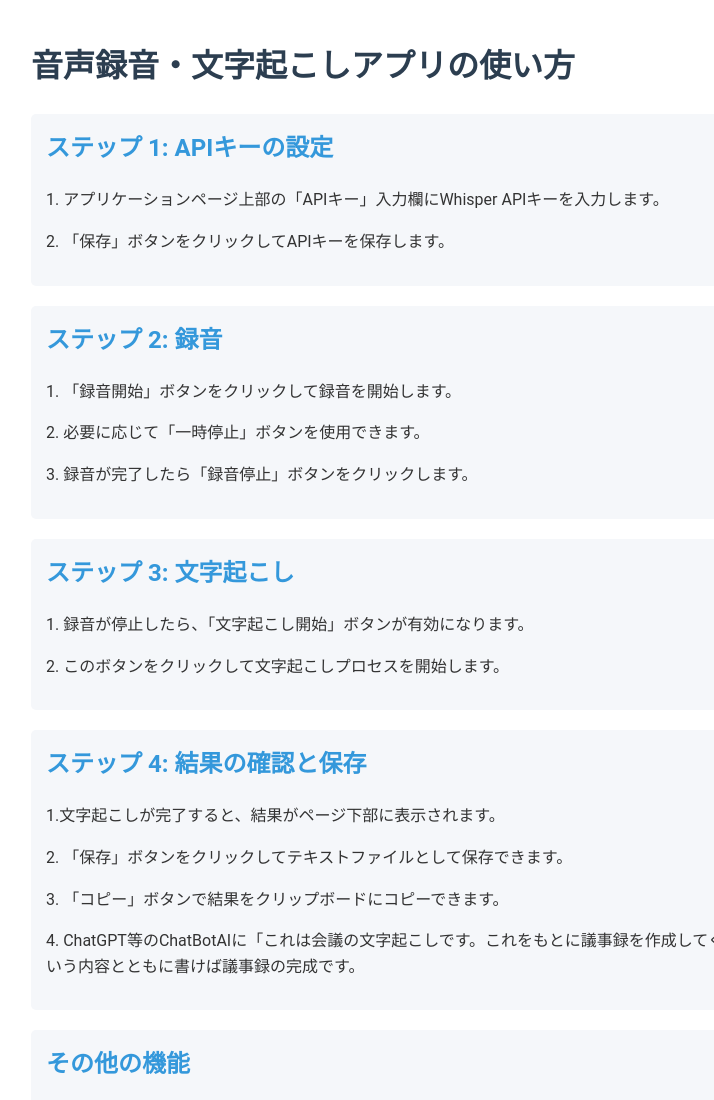
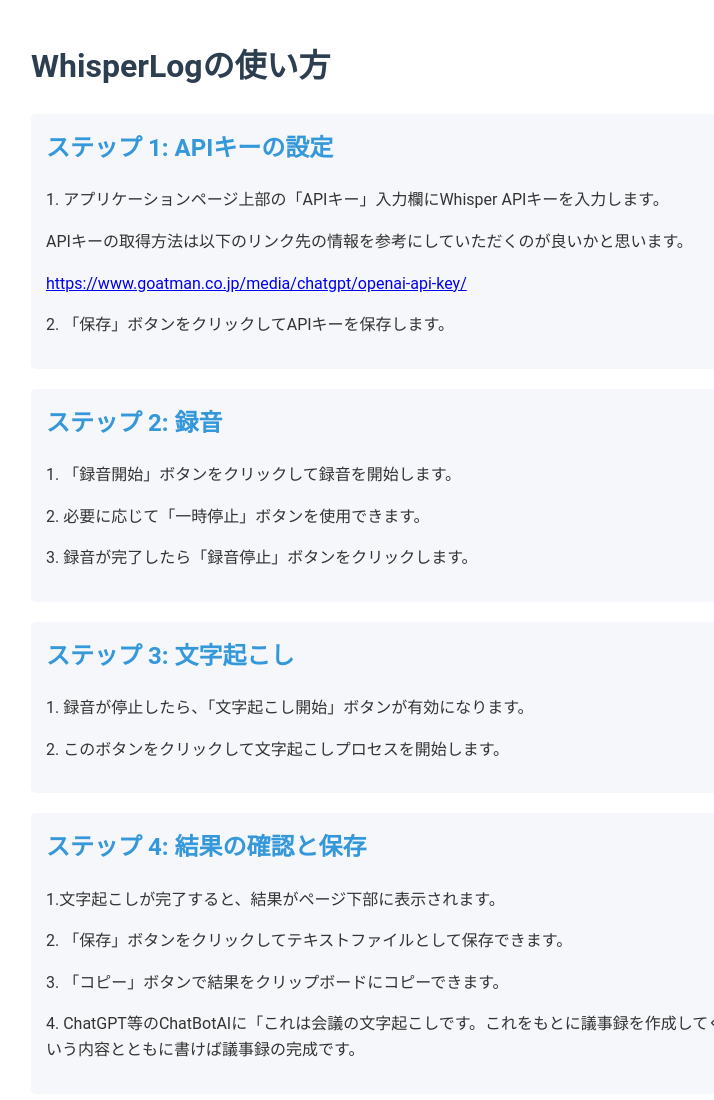
Before and after one commit to rabbuttz/mojiokosi-browser, a plain HTML site: page usage.html in a window 1280 px wide. Shown: the top 1100 px of the page, without its empty margins (209-923 px from the left). Drawn offline with Linux system fonts and the light colour scheme.

Commit message:
名前変えたりとか

```diff
--- a/usage.html
+++ b/usage.html
@@ -35,11 +35,13 @@
     </style>
 </head>
 <body>
-    <h1>音声録音・文字起こしアプリの使い方</h1>
+    <h1>WhisperLogの使い方</h1>
 
     <div class="step">
         <h2>ステップ 1: APIキーの設定</h2>
         <p>1. アプリケーションページ上部の「APIキー」入力欄にWhisper APIキーを入力します。</p>
+        <p>APIキーの取得方法は以下のリンク先の情報を参考にしていただくのが良いかと思います。</p>
+        <a href="https://www.goatman.co.jp/media/chatgpt/openai-api-key/">https://www.goatman.co.jp/media/chatgpt/openai-api-key/</a>
         <p>2. 「保存」ボタンをクリックしてAPIキーを保存します。</p>
     </div>
 
```
Also changed, not shown: terms.html (+2 -2 lines).
